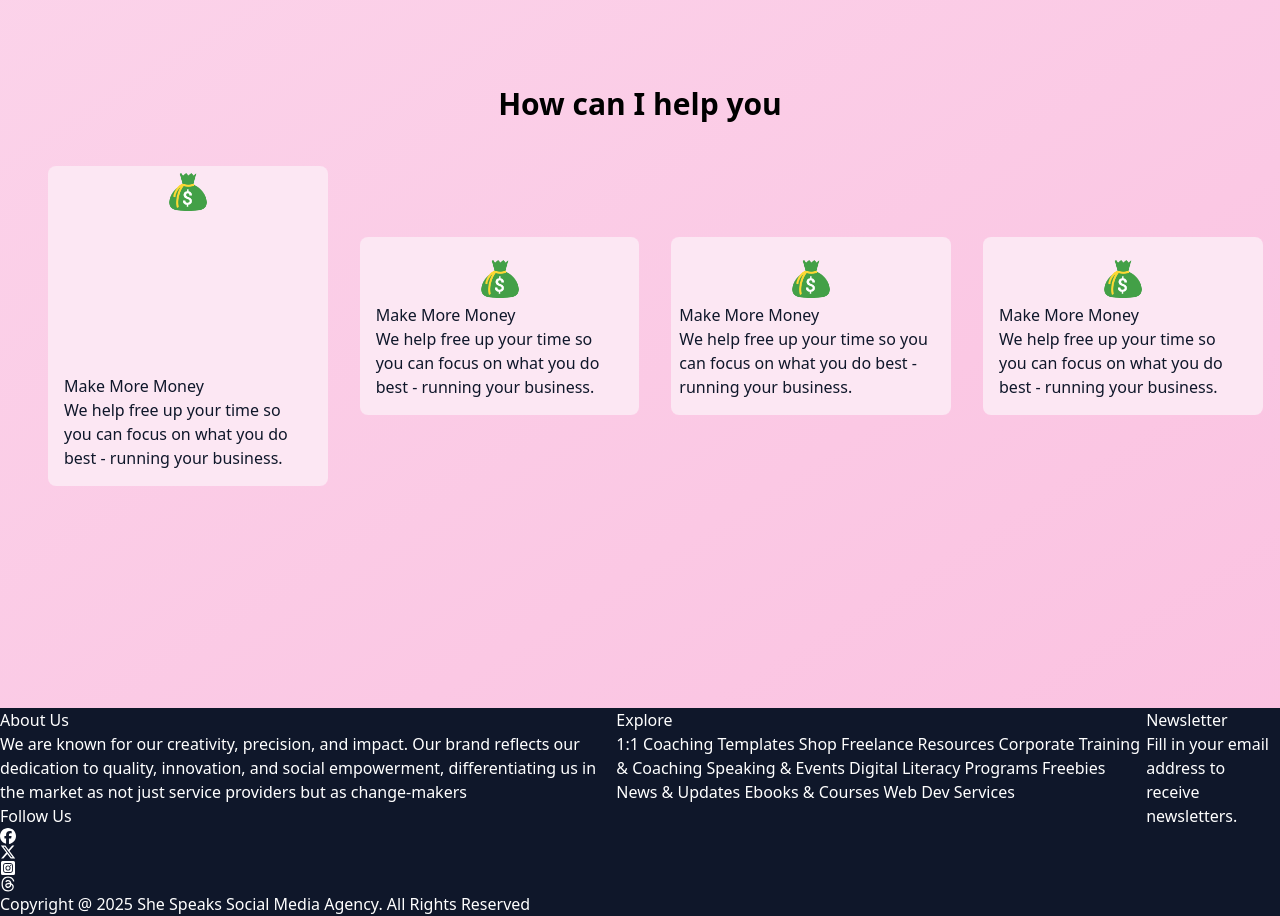
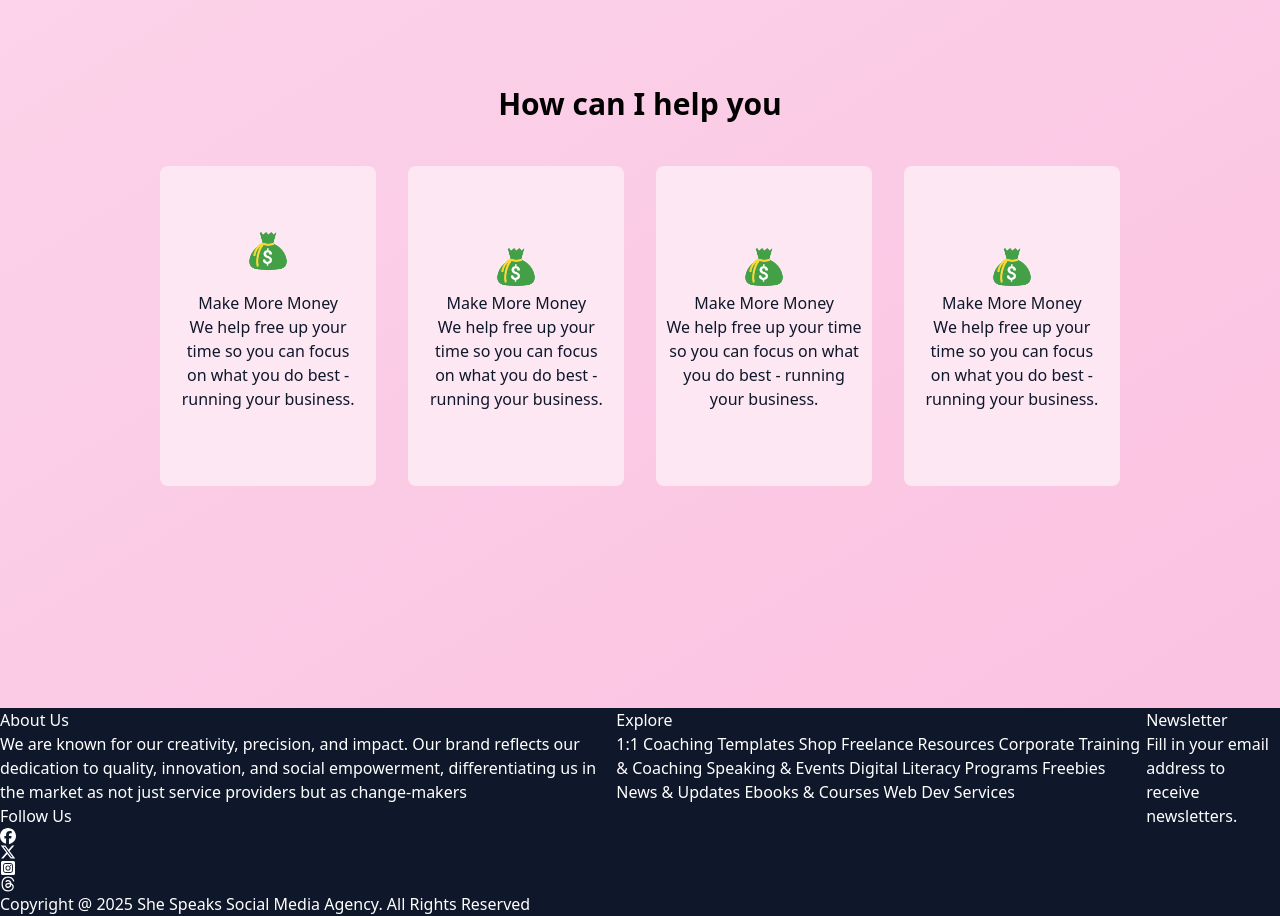
Before and after one commit to MatthewsRicky/shespeaksocial, a Next.js app: page / in a window 1280 px wide. Shown: the part 1020-1936 px from the top of the page. Built offline with nearby package versions, Linux system fonts and the light colour scheme.

Commit message:
sizing the cards

```diff
--- a/components/ServiceCards.tsx
+++ b/components/ServiceCards.tsx
@@ -7,29 +7,29 @@ const ServiceCards = () => {
 			<header>
 				<h1 className="font-bold text-3xl">How can I help you</h1>
 				</header>
-				<div className="flex sm:flex-row flex-col items-center justify-between px-4 py-3  rounded-lg  m-4 text-slate-900">
-					<div className="flex sm:flex-col items-center justify-between min-w-[23%] rounded-lg  min-h-80 px-2 m-2 sm:m-3 lg:m-4 bg-pink-100">
+				<div className="flex sm:flex-row flex-col items-center justify-between px-4 py-3 w-[80%] mx-auto rounded-lg  m-4 text-slate-900">
+					<div className="flex sm:flex-col items-center justify-center text-center w-[23%] rounded-lg  min-h-80 px-2 m-2 sm:m-3 lg:m-4 bg-pink-100">
 						<Image src="/make-money.png" alt="make-money icon" width={50} height={50} />
 						<div className="flex-col gap-4 items-center justify-between rounded-lg py-4 px-2 ">
 							<h2>Make More Money</h2>
 							<p>We help free up your time so you can focus on what you do best - running your business.</p>
 						</div>
 					</div>
-					<div className="flex sm:flex-col items-center justify-between min-w-[23%] rounded-lg py-4 px-2 m-2 sm:m-3 lg:m-4 bg-pink-100">
+					<div className="flex sm:flex-col items-center justify-center text-center w-[23%] rounded-lg min-h-80 py-4 px-2 m-2 sm:m-3 lg:m-4 bg-pink-100">
 						<Image src="/make-money.png" alt="make-money icon" width={50} height={50} />
 						<div className="flex-col gap-4 items-center justify-between px-2 ">
 							<h2>Make More Money</h2>
 							<p>We help free up your time so you can focus on what you do best - running your business.</p>
 						</div>
 					</div>
-					<div className="flex sm:flex-col items-center justify-between min-w-[23%] rounded-lg py-4  px22 m-2 sm:m-3 lg:m-4 bg-pink-100">
+					<div className="flex sm:flex-col items-center justify-center text-center w-[23%] rounded-lg min-h-80 py-4  px22 m-2 sm:m-3 lg:m-4 bg-pink-100">
 						<Image src="/make-money.png" alt="make-money icon" width={50} height={50} />
 						<div className="flex-col gap-4 items-center justify-between px-2 ">
 							<h2>Make More Money</h2>
 							<p>We help free up your time so you can focus on what you do best - running your business.</p>
 						</div>
 					</div>
-					<div className="flex sm:flex-col items-center justify-between min-w-[23%] rounded-lg py-4 px-2 m-2 sm:m-3 lg:m-4 bg-pink-100">
+					<div className="flex sm:flex-col items-center justify-center text-center w-[23%] rounded-lg min-h-80 py-4 px-2 m-2 sm:m-3 lg:m-4 bg-pink-100">
 						<Image src="/make-money.png" alt="make-money icon" width={50} height={50} />
 						<div className="flex-col gap-4 items-center justify-between px-2 ">
 							<h2>Make More Money</h2>
```
